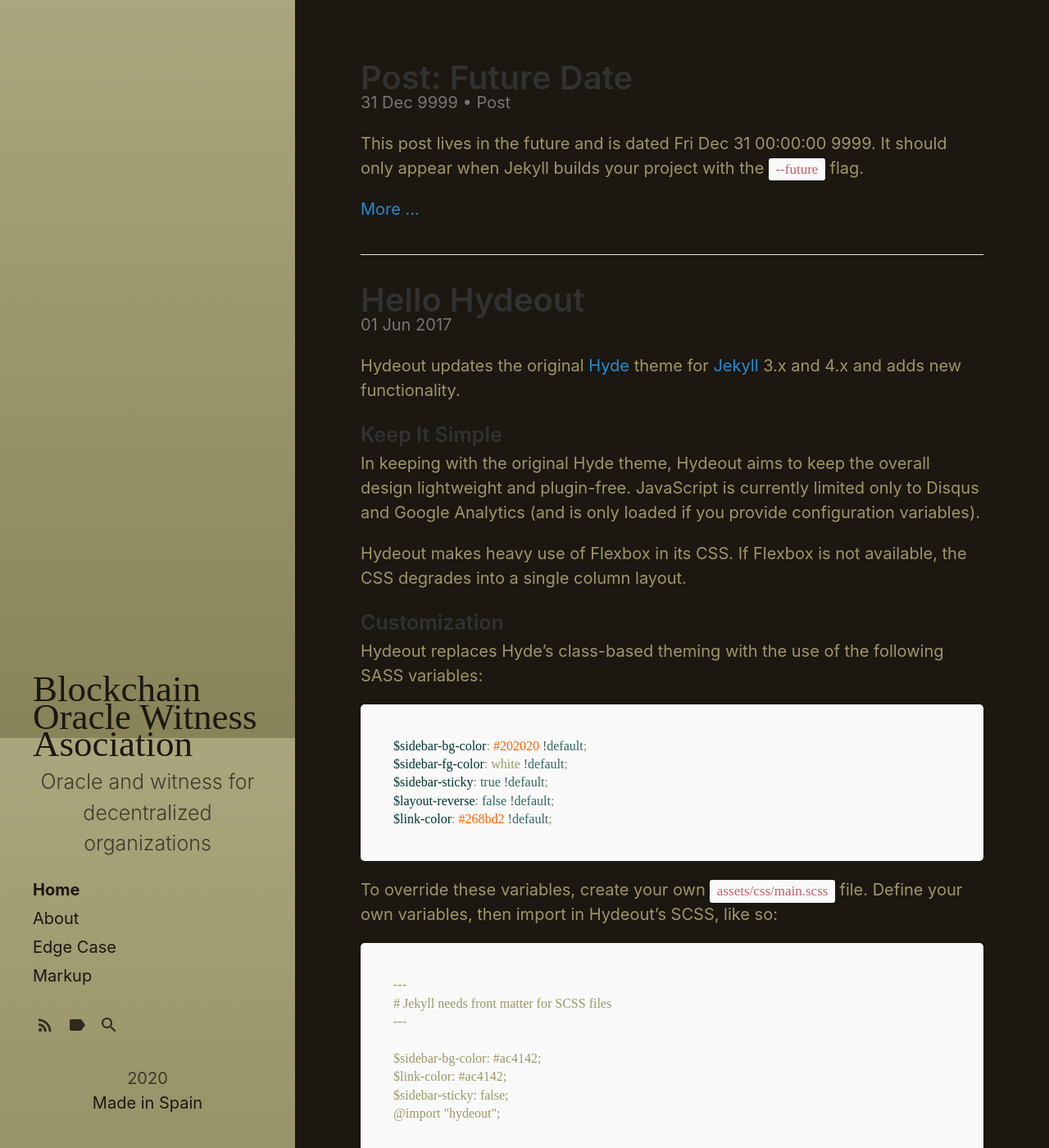
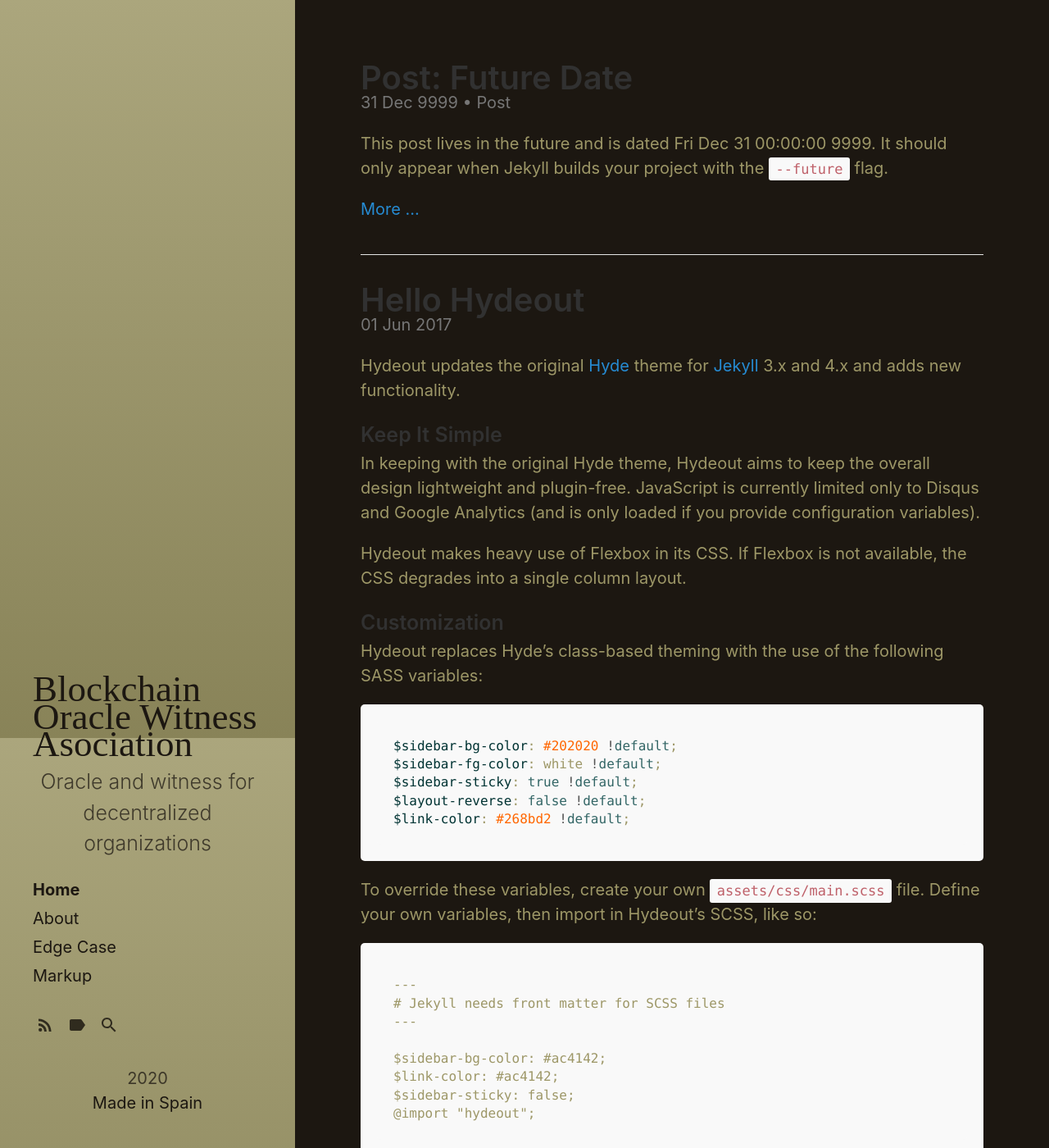
Before and after one commit to bronxi47/bowa, a Jekyll site: the page built from index.html, in a window 1280 px wide and 1400 px high. Shown: the whole window at 82% size. Built offline with Jekyll 4.4.1, drawn with Linux system fonts in a browser that asks for light colours; some web fonts are replaced; the list of posts is cut into pages by our own code.

Commit message:
Update main.scss

```diff
--- a/assets/css/main.scss
+++ b/assets/css/main.scss
@@ -12,7 +12,6 @@ $body-bg: #1C1711 !default;
 $body-color: #9D9767 !default;
 $link-color: #A29E71 !default;
 
-$code-font-family: 'Iceland', cursive !default;
 
 
 @import "hydeout";
```
